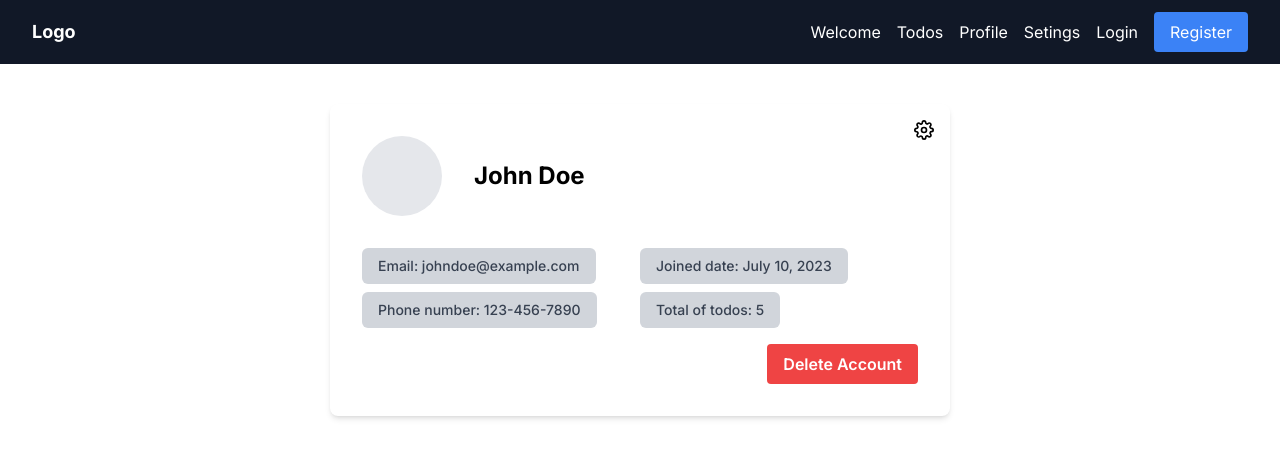
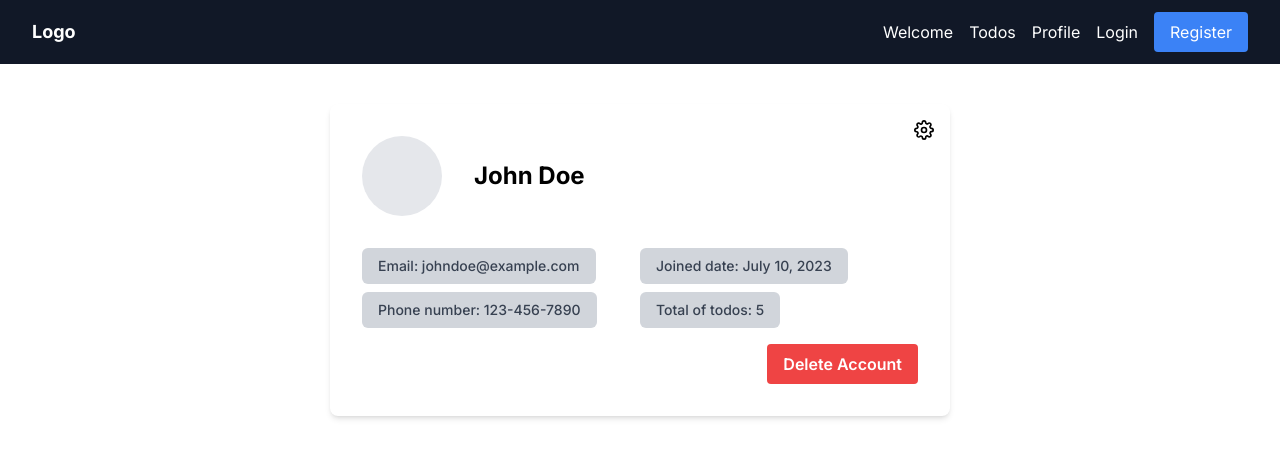
Before and after one commit to dionmar-lariosa/react-todo-app, a Next.js app: page /user/profile in a window 1280 px wide. Shown: the top 458 px of the page. Built offline with nearby package versions, Linux system fonts and the light colour scheme.

Commit message:
change setting link

```diff
--- a/src/app/(pages)/user/profile/page.jsx
+++ b/src/app/(pages)/user/profile/page.jsx
@@ -1,4 +1,5 @@
 import { Settings } from "react-feather";
+import Link from "next/link";
 import Button from "@/components/Button";
 import Card from "@/components/Card";
 
@@ -17,7 +18,9 @@ function Profile() {
         <Card>
           <div className="flex items-center flex-wrap mb-8">
             <div className="absolute top-0 right-0 mt-4 mr-4 ">
-              <Settings size={20} />
+              <Link href="/user/settings">
+                <Settings size={20} />
+              </Link>
             </div>
             <div className="w-20 h-20 bg-gray-200 rounded-full mb-4 md:mb-0 md:mr-4"></div>
             <div className="ml-4">
--- a/src/components/Navbar.jsx
+++ b/src/components/Navbar.jsx
@@ -27,9 +27,6 @@ const Navbar = () => {
               </Link>
               <Link href="/user/profile">
                 <span className="ml-4 text-white">profile</span>
-              </Link>
-              <Link href="/user/settings">
-                <span className="ml-4 text-white">setings</span>
               </Link>
               <Link href="/login">
                 <span className="ml-4 text-white">login</span>
@@ -88,9 +85,6 @@ const Navbar = () => {
             <Link href="/user/profile">
               <span className="mt-1 block text-white">profile</span>
             </Link>
-            <Link href="/user/settings">
-              <span className="mt-1 block text-white">setings</span>
-            </Link>
             <Link href="/login">
               <span className="mt-1 block text-white">login</span>
             </Link>
```
